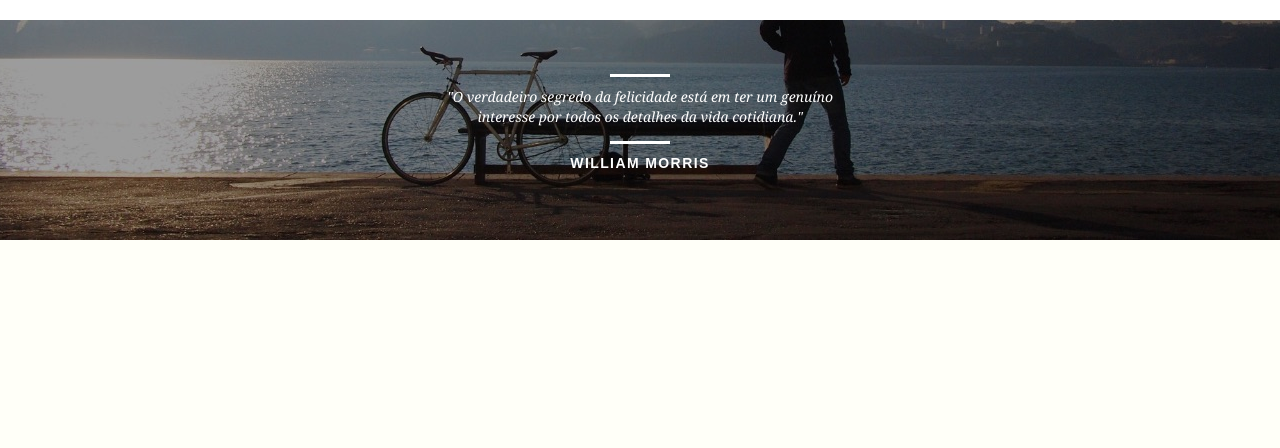
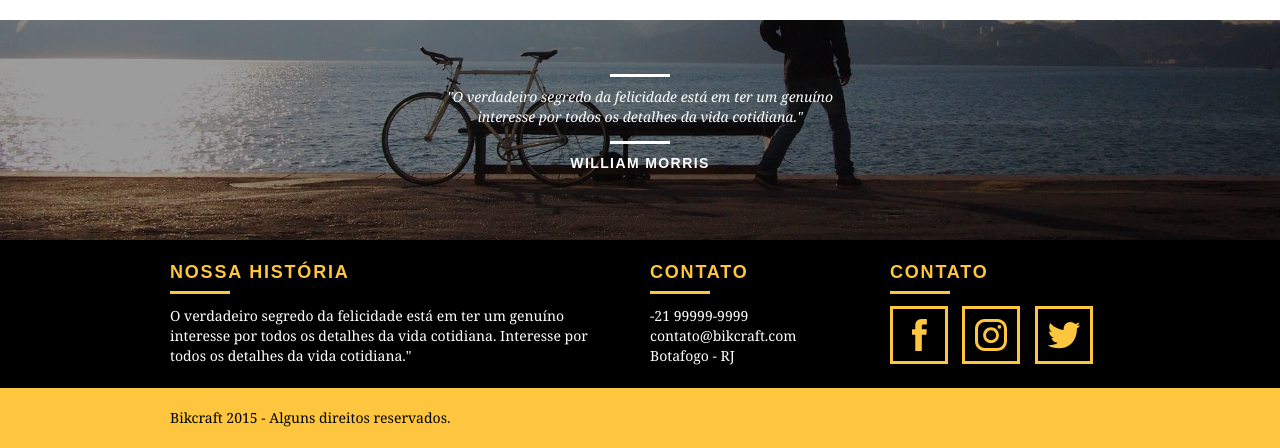
Before and after one commit to wevertonmonteiroc/bikcraft, a PHP site: page / in a window 1280 px wide. Shown: the part 2500-2948 px from the top of the page. Before the commit the page ends 2740 px from the top, so only its background shows below. Run offline with PHP 8.4, Linux system fonts and the light colour scheme.

Commit message:
Coclusão da pagina home, finalização do footer

```diff
--- a/css/style.css
+++ b/css/style.css
@@ -267,6 +267,65 @@ img {
     text-align: center;
     padding-top: 40px;
 }
+
 .quebra .quote-externo {
     max-width: 400px;
 }
+
+/* Footer */
+
+.footer {
+    width: 100%;
+    background: #000000;
+    color:#FFFFFF;
+    padding: 20px 0px;
+}
+
+.footer h3 {
+    font-size: 18px;
+    line-height: 25px;
+    color: #fec63e;
+    text-transform: uppercase;
+    letter-spacing: .1em;
+    font-weight: bold;
+}
+
+.footer h3:after {
+    content: "";
+    display: block;
+    width: 60px;
+    height: 3px;
+    background:#fec63e;
+    margin:6px 0px 12px 0px;
+}
+
+.footer_historia {
+    padding-right: 40px ;
+}
+
+.footer_contato ul li {
+    font-size: 14px;
+    line-height: 20px;
+    font-family: Georgia, 'Times New Roman', serif;
+}
+
+.footer_redes ul li {
+    display: inline-block;
+    margin-right: 10px;
+}
+
+.footer_redes ul li a {
+    border: 3px solid #fec63e;
+    display: block;
+   padding: 10px;
+}
+
+.footer_redes ul li a:hover {
+    border-color: #FFFFFF;
+}
+
+.copy {
+    width: 100%;
+    background: #fec63e;
+    padding: 20px 0px;
+}
--- a/index.html
+++ b/index.html
@@ -119,5 +119,43 @@
         <cite>WILLIAM MORRIS</cite>
       </blockquote>
     </section>
+
+    <footer>
+      <div class="footer">
+        <div class="container">
+
+            <div class="grid-8 footer_historia">
+              <h3>Nossa História</h3>
+              <p>O verdadeiro segredo da felicidade está em ter um genuíno interesse por todos os detalhes da vida cotidiana. Interesse por todos os detalhes da vida cotidiana." </p>
+            </div>
+
+            <div class="grid-4 footer_contato">
+              <h3>Contato</h3>
+              <ul>
+                <li>-21 99999-9999</li>
+                <li>contato@bikcraft.com</li>
+                <li>Botafogo - RJ</li>
+              </ul>
+            </div>
+
+            <div class="grid-4 footer_redes">
+              <h3>Contato</h3>
+              <ul>
+                <li><a href="http://facebook.com" target="_blank"><img src="images/redes-sociais/facebook.svg" ></a></li>
+                <li><a href="http://instagram.com" target="_blank"><img src="images/redes-sociais/instagram.svg" ></a></li>
+                <li><a href="http://twitter.com" target="_blank"><img src="images/redes-sociais/twitter.svg" ></a></li>
+              </ul>
+          </div>
+
+        </div>
+      </div>
+
+      <div class="copy">
+        <div class="container">
+          <p class="grid-16">Bikcraft 2015 - Alguns direitos reservados.</p>
+        </div>
+      </div>
+    </footer>
+
   </body>
 </html>
```
